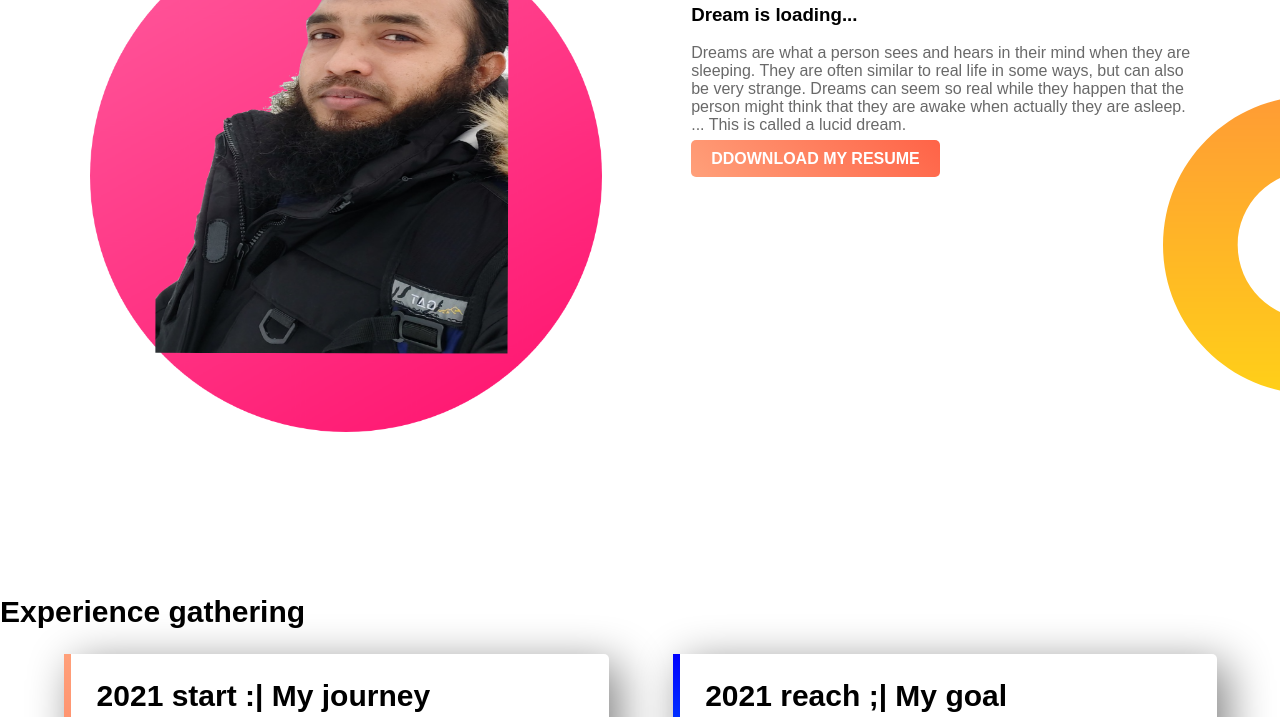
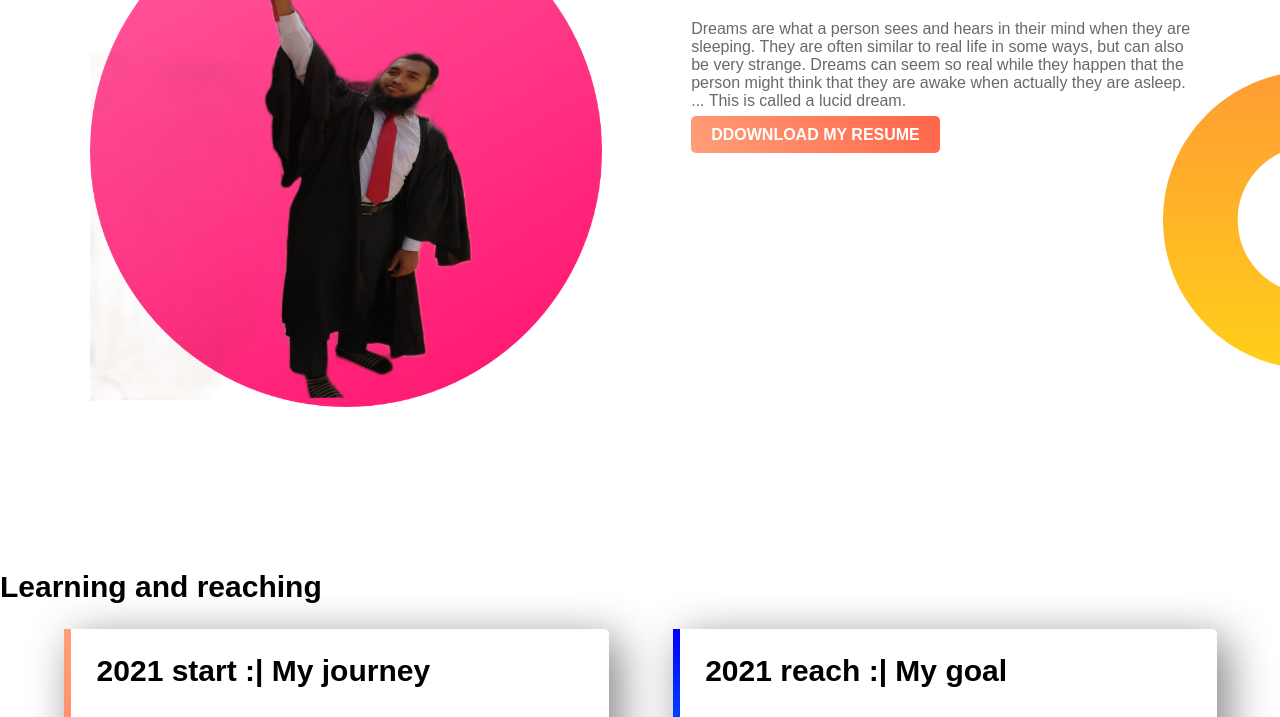
Before and after one commit to ashik554/first-website, a plain HTML site: page images/index.html in a window 1280 px wide. Shown: the part 755-1472 px from the top of the page. Drawn offline with Linux system fonts and the light colour scheme.

Commit message:
finally done

```diff
--- a/images/index.html
+++ b/images/index.html
@@ -11,7 +11,7 @@
 </head>
 <body>
     <section class="top-banner">
-        <h2>learning and reaching</h2>
+
        <div class="half-width">
         <h1>Welcome To </h1>
         <h1><span class="orange-highlight">Ashikur's</span> Website</h1>
@@ -27,7 +27,7 @@
     </section>
     <section class="dream-area">
         <div class="half-width">
-            <img src="image 2.png" alt="">
+            <img src="image  3.png" alt="">
 
         </div>
 
@@ -42,7 +42,7 @@
     </section>
 
     <section class="experience-area ">
-        <h2> Experience gathering </h2>
+        <h2>Learning and reaching</h2>
         <div id="begining" class="half-width single-experience">
             <h2> 2021 start :| My journey</h2>
             <h3 class="orange-highlight"> Begining .... Loading....</h3>
@@ -51,7 +51,7 @@
         </div>
 
         <div id="destination" class="half-width single-experience">
-            <h2> 2021 reach ;| My goal</h2>
+            <h2> 2021 reach :| My goal</h2>
             <h3 class="orange-highlight ">...Destination....Progressing....</h3>
             <p>There is a lot of content throw the web about HTML & CSS, It’s a little guide according to my learning experience, this is just the tip of the iceberg, there is more about HTML & CSS to cover, for instance, there are other topics like the user interface (UI), user experience (UX), CSS frameworks, etc, but first you need to have a basic knowledge and as you go further you will see how you create magic on the web, so do not stop learning. One last thing, learning is not enough, you have to put in practice the concepts, how? well, for instance, cloning a web page you like and see how much you apply what you have learned. If you don’t practice you will forget what you learned.</p>
 
```
Also changed, not shown: images/image  3.png (added).
